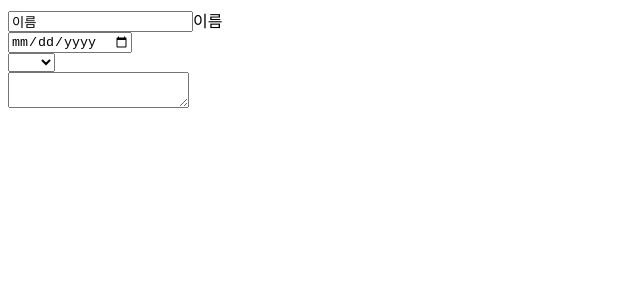
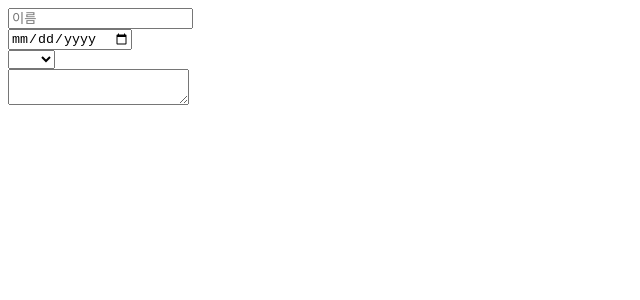
Before and after one commit to hyeminkang/onebite-react, a React (Vite) app in the folder section05/: page / in a window 1280 px wide. Shown: the top 300 px of the page, without its empty margins (0-640 px from the left). Built offline with nearby package versions, Linux system fonts and the light colour scheme.

Commit message:
section ~5.9

```diff
--- a/section05/src/components/Register.jsx
+++ b/section05/src/components/Register.jsx
@@ -6,20 +6,51 @@ import { useState } from 'react';
 // 4. 자기소개
 
 const Register = () => {
-  const [name, setName] = useState("이름"); // input에 초기값을 설정하고 싶으면 "이름" 넣어주면됨!
-  const [birtth, setBirth] = useState("");
-  const [country, setCountry] = useState("");
-  const [bio, setBio] = useState("");
 
+  const [input, setInput] = useState({
+    name: "",
+    birth: "",
+    country: "",
+    bio:"",
+  }); // 객체로 넣어줄 것임 그래서 {} 사용, 프로퍼티로 하단 4개의 스테이트를 보관해줌
+  console.log(input)
+  // ㄴ input이 입력될때마다console을 계속찍음
+  //{name: '이정호', birth: '', country: '', bio: ''} >> {name: '이정환', birth: '', country: '', bio: ''}
+  // 날짜 설정하면{name: '이정환', birth: '2025-01-30', country: '', bio: ''} 이렇게 출력되는데
+  // 여기서 핵심이 name은 변화지앟는 다는 것
+
+
+  /*
+  4개의 스테이트를 상위처럼 간단하게 객체로 묶어서 관리
+    const [name, setName] = useState("이름"); // input에 초기값을 설정하고 싶으면 "이름" 넣어주면됨!
+    const [birtth, setBirth] = useState("");
+    const [country, setCountry] = useState("");
+    const [bio, setBio] = useState("");
+   */
+
+  // 통합 이벤트핸들러 생성
+  const onChange = (e) => {
+    console.log(e.target.name, e.target.value) // birth 2025-01-08 / 이름에씀녀 name 이정환 등 출력
+    setInput({
+      ...input,
+      [e.target.name]: e.target.value,
+    })
+  }
+  // 이 함수가 실행이 되면, setInput 이라는 상태변화 함수를 일단 호출을 하고, 인수로는 객체를 만들어서 전달
+  // 객체 > {       ...input,       [e.target.name]: e.target.value,     }로는 인수를 만들어서 전달
+  // 그럼 스프레드 연산자(...input)로 다 나열을 해준 다음에 마지막에 프로퍼티의 키를 명시하는 자리에 대괄호를 열고 이 대괄호 안에는 e.target.value가 프로퍼티의 키로서 설정이 됨
+  // e,target,value 에는 이벤트가 발생한 태그의 name속성에 설정된 값이 들어있음
+
+
+  /*
+  간단하게 객체로 스테이트를 바꿔주기 때문에 하단 이벤트 핸들러를 상위처럼 수정함
   const onChangeName = (e) => {
     setName(e.target.value)
     // ㄴ setName함수를 호출해서 e.target.value를 인수로 설정하면
     // 인풋 태그에 값을 입력하면 이벤트핸들러 onChangeName이 실행이 되면서,
     // setName 함수를 호출하고 e.target.value에 사용자가 작성한 값이 전달되고 최종적으로 nameState에 저장됨
-    /*
     console.log(e) // SyntheticBaseEvent 이벤트객체가 출력됨
     console.log(e.target.value) // target.value 프로퍼티에 접근 (내가 작성한 텍스트 접근 가능)
-    */
   }
 
   const onChangeBirth = (e) => {
@@ -34,33 +65,67 @@ const Register = () => {
     setBio(e.target.value)
   }
 
+  step2의 단계로 develop
+  const onChangeName = (e) => {
+    setInput({
+      ...input,
+      name:e.target.value
+    }) // setInput이라는 함수를 호출하고 인수로는 새로운 스테이트의 값을 전달해야함으로 객체를 새롭게 생성
+    // name:e.target.value 이유 > rmfodi onChangeName 함수가 실행되었을때 사용자가 입력한 이 값으로 name프로퍼티의 값이 수정이 되니까 수정해줌
+    // ...input, 기존 input state의 들어있던 값들 (name이 아닌, country, birth 등등 )변경하지않고 그대로 사용할수있도록 선언해주는 것
+    // 만약에 ...input을 사용하지않게되면 이 객체로만 inputState의 값이 변경되어버리기 때문에 birth, country 등 프로퍼티는 사라져 버리게됨
+  }
+
+  const onChangeBirth = (e) => {
+    setInput({
+      ...input,
+      birth:e.target.value
+    })
+  }
+
+  const onChangeCountry = (e) => {
+    setInput({
+      ...input,
+      country:e.target.value
+    })
+  }
+
+  const onChangeBio = (e) => {
+    setInput({
+      ...input,
+      bio:e.target.value
+    })
+  }
+
+  */
+
 
 
   return (
     <div>
       <div>
-        <input type="text" value={name} onChange={onChangeName} placeholder={"이름"} />
-        {name}
+        <input type="text" name="name" value={input.name} onChange={onChange} placeholder={"이름"} />
+        {input.name}
       </div>
 
       <div>
-        <input type="date" value={birtth} onChange={onChangeBirth} />
-        {birtth}
+        <input type="date" name="birth" value={input.birtth} onChange={onChange} />
+        {input.birtth}
       </div>
 
       <div>
-        <select value={country} onChange={onChangeCountry}>
+        <select value={input.country} name="country" onChange={onChange}>
           <option value=""></option>
           <option value="kr">한국</option>
           <option value="us">미국</option>
           <option value="uk">영국</option>
         </select>
-        {country}
+        {input.country}
       </div>
 
       <div>
-        <textarea value={bio} onChange={onChangeBio}/>
-        {bio}
+        <textarea value={input.bio} name="bio" onChange={onChange}/>
+        {input.bio}
       </div>
     </div>
   )
@@ -78,3 +143,9 @@ export default Register; // 내보내줌
 // date로 input설정시, date-picker 렌더링됨
 
 // select 내 value의 값을 저장해주면 텍스트의 값으로 state에 저장이 되는게 아니고, value의 값으로 저장이됨
+
+
+// value={name,birth}등 써있던 부분을 스테이트를 객체값으로 바꾸어주면서 input.name / input.birth 등으로 바꿔줘야함
+
+//<input type="text" value={input.name} onChange={onChangeName} placeholder={"이름"} /> 여기서
+// <input type="text" name="name" value={input.name} onChange={onChange} placeholder={"이름"} />
```
